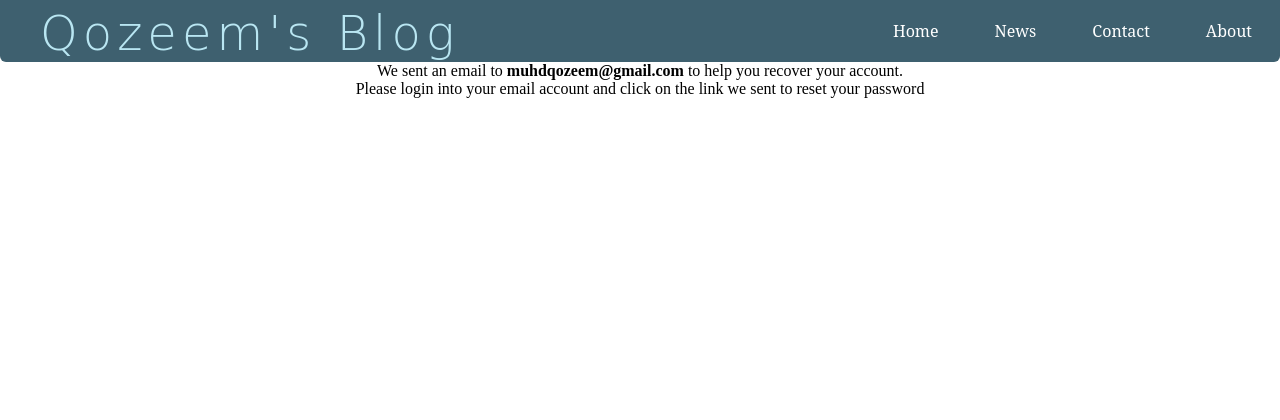
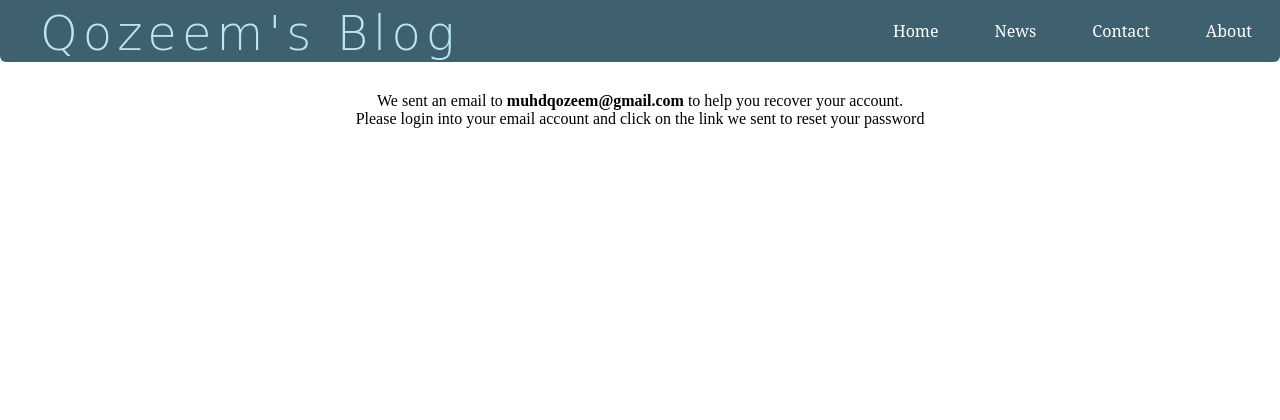
Before and after one commit to qozeemodeniran/wejapa_task_blogApp, a PHP site: the page made by pending.php in a window 1280 px wide. Shown: the top 420 px of the page. Run offline with PHP 8.4, Linux system fonts and the light colour scheme.

Commit message:
micro changes

```diff
--- a/includes/registration_login.php
+++ b/includes/registration_login.php
@@ -137,7 +137,7 @@ if (isset($_POST['reset-password'])) {
     $msg = wordwrap($msg,70);
     $headers = "From: info@qozeemblog.com";
     mail($to, $subject, $msg, $headers);
-    header('location: pending.php?email=' . $email);
+    header('location: ' . BASE_URL . '/pending.php?email=' . $email);
   }
 }
 
--- a/pending.php
+++ b/pending.php
@@ -12,7 +12,7 @@
 	<!-- Navbar -->
 	<?php include('includes/navbar.php'); ?>
 	<!-- // Navbar -->
-	<form class="login-form" action="login.php" method="post" style="text-align: center;">
+	<form class="login-form" action="login.php" method="post" style="text-align: center; margin: 30px;">
 		<p>
 			We sent an email to  <b><?php echo $_GET['email'] ?></b> to help you recover your account.
 		</p>
```
